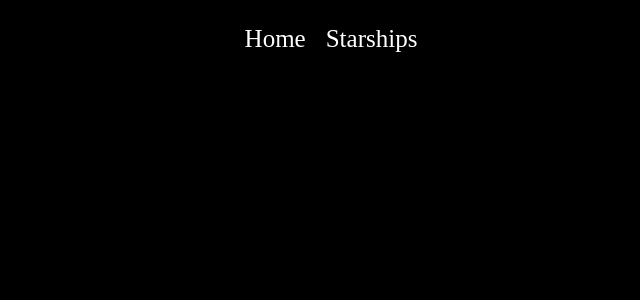
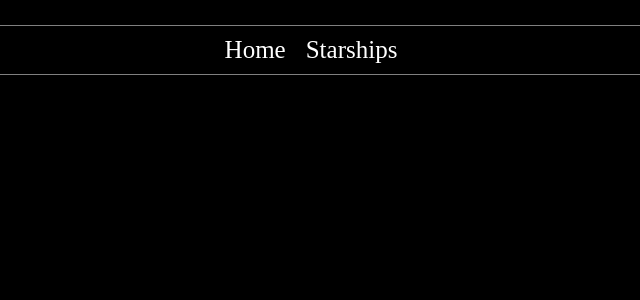
Before and after one commit to krishee107/ITACADEMY-S8-React-3, a React (Vite) app: page /starships in a window 1280 px wide. Shown: the top 300 px of the page, without its empty margins (329-969 px from the left). Built offline with nearby package versions, Linux system fonts and the light colour scheme.

Commit message:
Bordes para el navbar

```diff
--- a/src/components/Navbar/Navbar.css
+++ b/src/components/Navbar/Navbar.css
@@ -5,6 +5,9 @@ nav ul {
     background-color: black;
     justify-content: center;
     font-size: 25px;
+    padding: 10px 0;
+    border-top: 1px solid gray;
+    border-bottom: 1px solid gray;
 }
 
 nav ul a {
```
